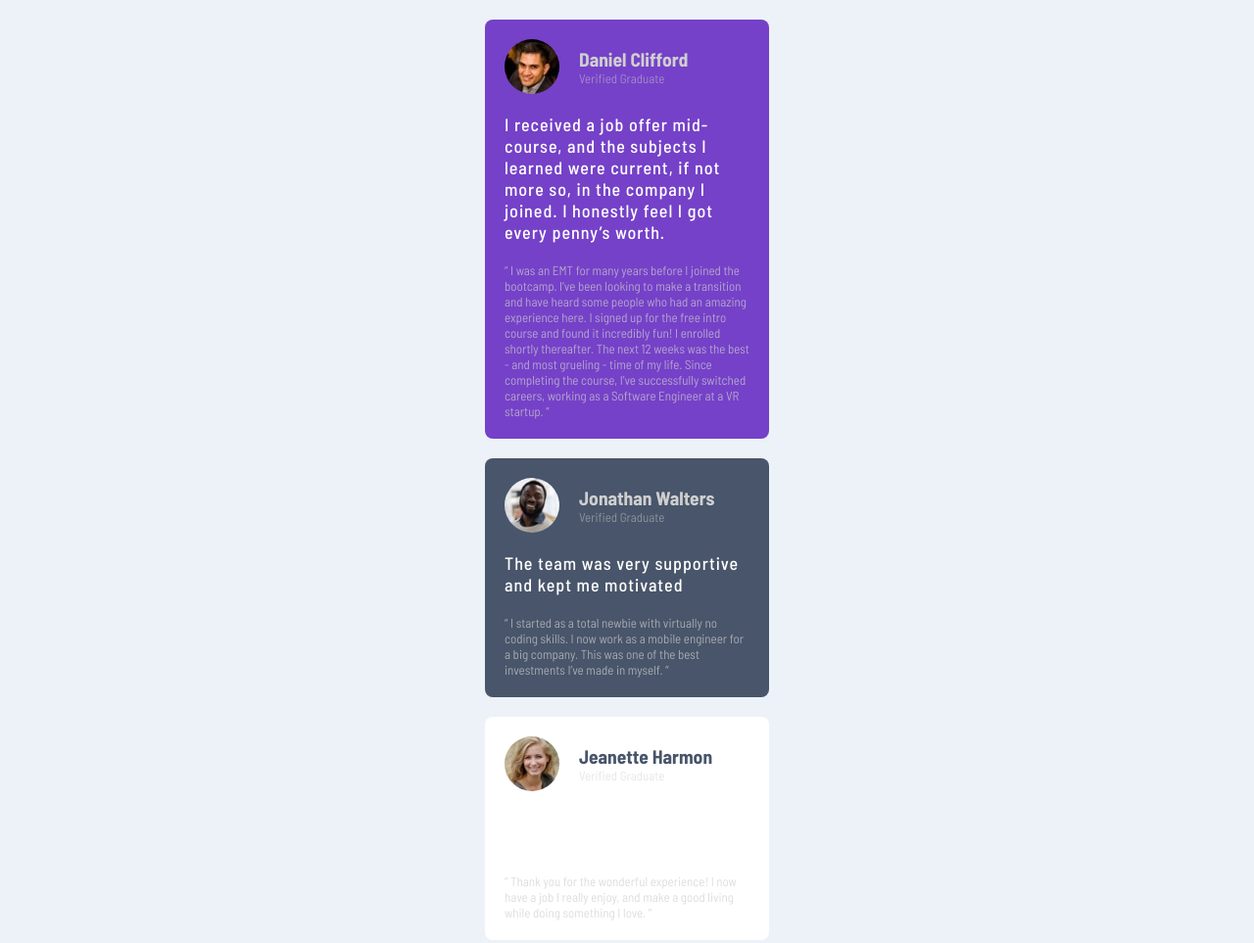
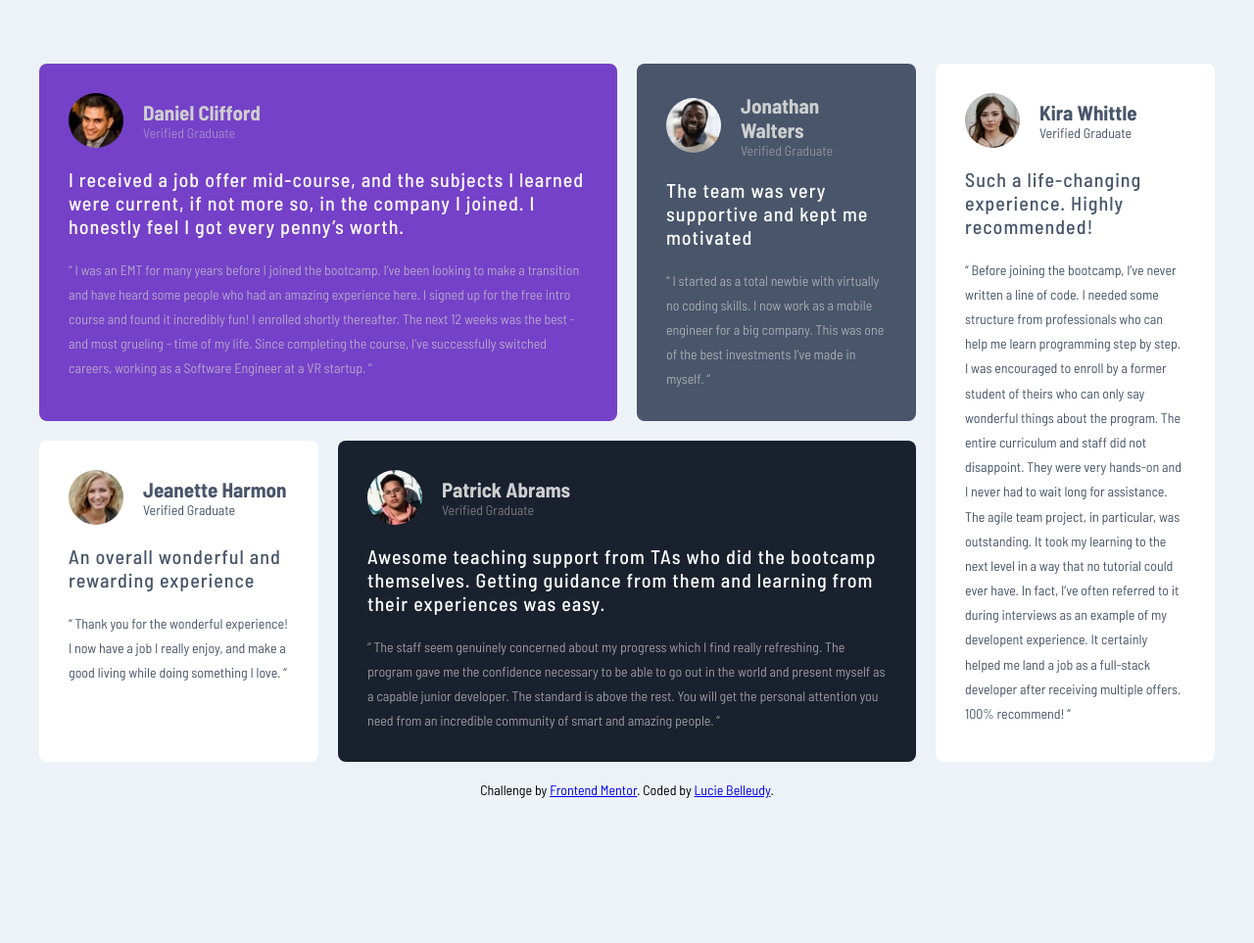
Before and after one commit to LucieLuB/TESTIMONIAL-FEATURES, a plain HTML site: page index.html in a window 1280 px wide. Shown: the top 963 px of the page at 98% size. After the commit the page ends 880 px from the top, so only its background shows below. Drawn offline with Linux system fonts and the light colour scheme.

Commit message:
desktop version

```diff
--- a/index.html
+++ b/index.html
@@ -31,15 +31,6 @@
     <title>Frontend Mentor | [Lucie Belleudy]</title>
 
     <!-- Feel free to remove these styles or customise in your own stylesheet 👍 -->
-    <style>
-      .attribution {
-        font-size: 11px;
-        text-align: center;
-      }
-      .attribution a {
-        color: hsl(228, 45%, 44%);
-      }
-    </style>
   </head>
   <body>
     <main class="container">
@@ -180,7 +171,10 @@
         href="https://www.frontendmentor.io?ref=challenge"
         target="_blank"
         >Frontend Mentor</a
-      >. Coded by <a href="#">Your Name Here</a>.
+      >. Coded by
+      <a href="https://www.linkedin.com/in/lucie-belleudy-3aa87519"
+        >Lucie Belleudy</a
+      >.
     </footer>
   </body>
 </html>
--- a/styles.css
+++ b/styles.css
@@ -29,15 +29,55 @@ body {
   min-height: 100vh;
   margin-top: 2rem;
   margin-bottom: 2rem;
-  font-size: 1.3rem;
+  font-size: 1.4rem;
   font-family: "Barlow Semi Condensed", sans-serif;
   background-color: var(--light-grayish-blue-color);
+}
+
+@media (min-width: 1024px) {
+  body {
+    max-width: 1440px;
+    margin: 4rem;
+  }
 }
 
 .container {
   display: flex;
   flex-direction: column;
   gap: 2rem;
+}
+
+@media (min-width: 1024px) {
+  .container {
+    display: grid;
+    grid-template-columns: repeat(4, 1fr);
+    grid-template-rows: repeat(2, auto);
+  }
+
+  .container .card:nth-child(1) {
+    grid-column: 1 / span 2;
+    grid-row: 1;
+  }
+
+  .container .card:nth-child(2) {
+    grid-column: 3 / span 1;
+    grid-row: 1;
+  }
+
+  .container .card:nth-child(3) {
+    grid-column: 1 / span 1;
+    grid-row: 2;
+  }
+
+  .container .card:nth-child(4) {
+    grid-column: 2 / span 2;
+    grid-row: 2;
+  }
+
+  .container .card:nth-child(5) {
+    grid-column: 4 / span 1;
+    grid-row: 1 / span 2;
+  }
 }
 
 .card {
@@ -47,6 +87,12 @@ body {
   gap: 2rem;
   display: flex;
   flex-direction: column;
+}
+
+@media (min-width: 1024px) {
+  .card {
+    padding: 3rem;
+  }
 }
 
 .card:nth-of-type(1) {
@@ -59,7 +105,6 @@ body {
 
 .card:nth-of-type(3) {
   background-color: var(--white-color);
-  color: var(--very-dark-grayish-blue-color);
 }
 
 .card:nth-of-type(4) {
@@ -68,7 +113,16 @@ body {
 
 .card:nth-of-type(5) {
   background-color: var(--white-color);
+}
+
+.card:nth-of-type(3),
+.card:nth-of-type(5) {
   color: var(--very-dark-grayish-blue-color);
+}
+
+.card:nth-of-type(3) *,
+.card:nth-of-type(5) * {
+  color: inherit;
 }
 
 .userProfil {
@@ -86,9 +140,6 @@ body {
   flex-direction: column;
 }
 
-.userCardName__name {
-}
-
 .userCardName__role {
   color: rgba(207, 207, 207, 0.5);
 }
@@ -100,7 +151,7 @@ body {
 }
 
 .userTestimonialCard__introduction {
-  font-size: 1.8rem;
+  font-size: 2rem;
   font-weight: 500;
   letter-spacing: 0.1rem;
   color: var(--white-color);
@@ -108,4 +159,5 @@ body {
 
 .userTestimonialCard__text {
   color: rgba(207, 207, 207, 0.7);
+  line-height: 1.8;
 }
```
